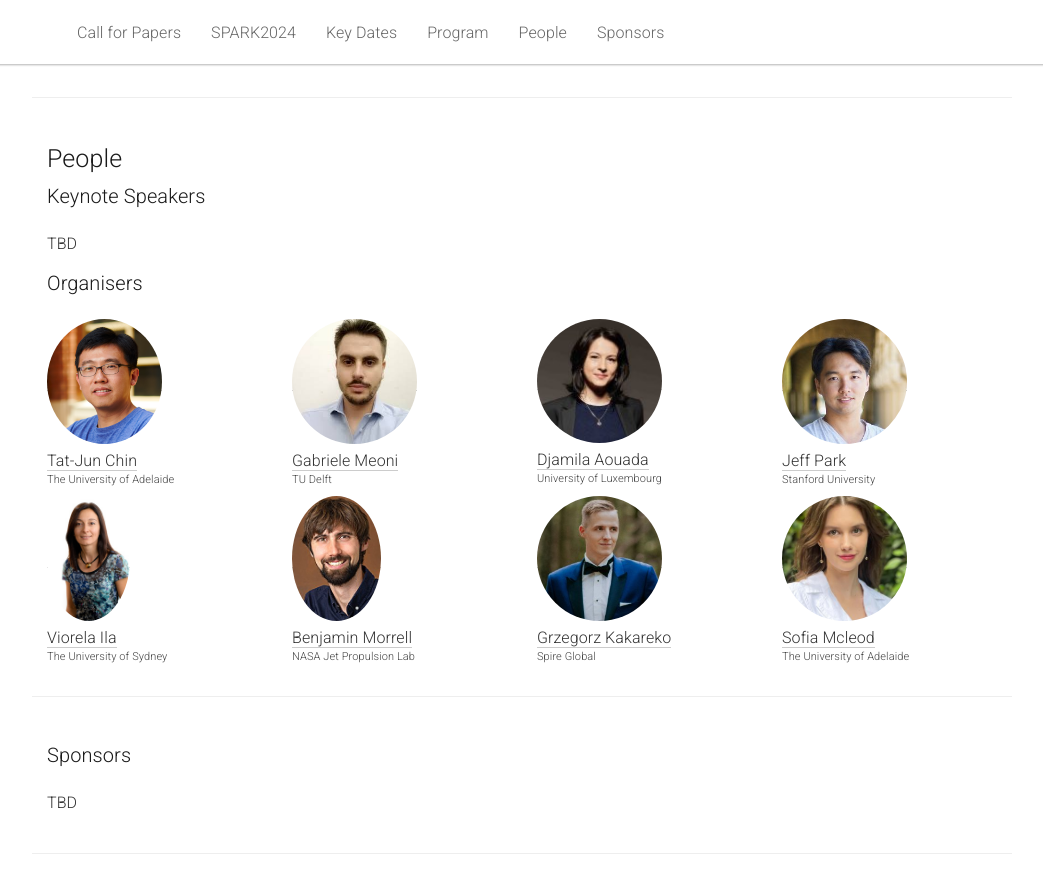
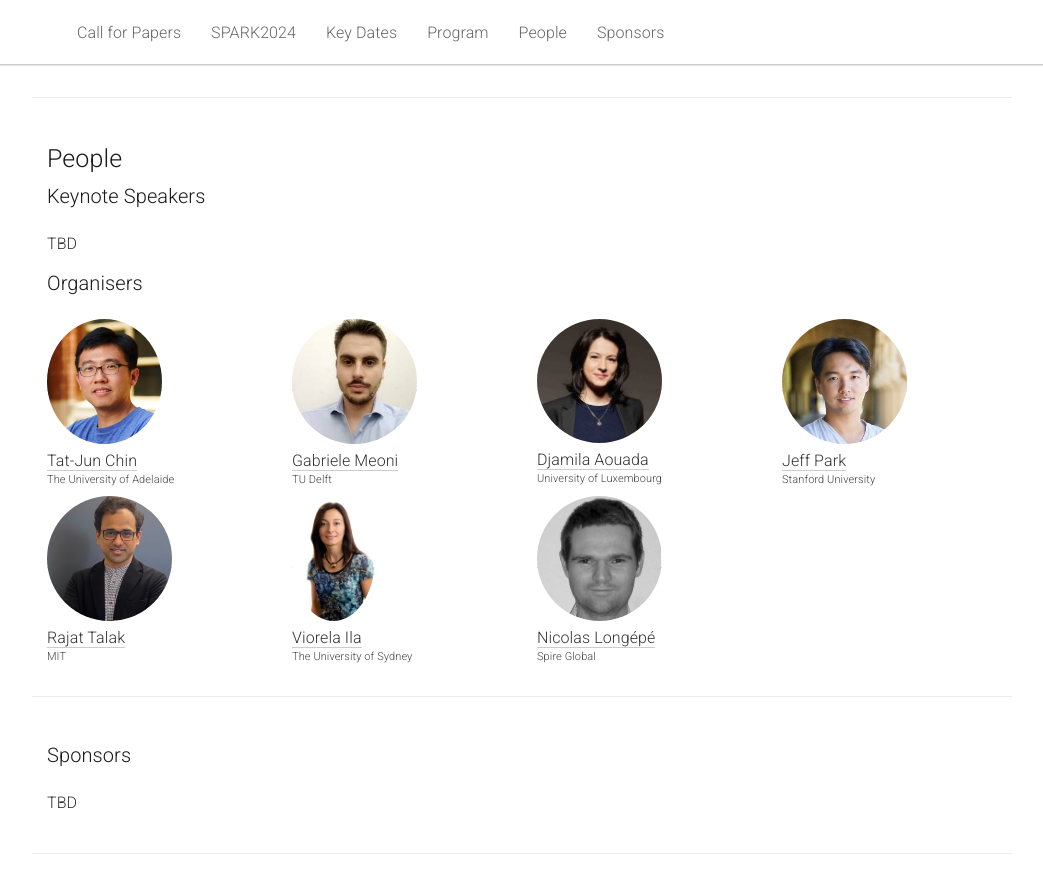
Before and after one commit to AIforSpace/2024, a Jekyll site: the page built from _pages/home.md, in a window 1280 px wide and 900 px high, scrolled down 2217 px. Shown: the top 893 px of the window, without its empty margins (118-1161 px from the left). Built offline with Jekyll 4.4.1, drawn with Linux system fonts in a browser that asks for light colours.

Commit message:
Update home.md

```diff
--- a/_pages/home.md
+++ b/_pages/home.md
@@ -233,7 +233,7 @@ acknowledgements: ""
 
   <div class="col-xs-3 col-sm-3">
     <a href="https://slab.stanford.edu/people/jeff-park">
-      <img class="people-pic" src="{{ "/static/img/people/binfeng.jpeg" | prepend:site.baseurl }}">
+      <img class="people-pic" src="{{ "/static/img/people/jeff.jpg" | prepend:site.baseurl }}">
     </a>
     <div class="people-name">
       <a href="https://slab.stanford.edu/people/jeff-park">Jeff Park</a>
@@ -246,6 +246,16 @@ acknowledgements: ""
   <div class="row">
 
   <div class="col-xs-3 col-sm-3">
+    <a href="https://www.rajattalak.com/">
+      <img class="people-pic" src="{{ "/static/img/people/rajat.jpeg" | prepend:site.baseurl }}">
+    </a>
+    <div class="people-name">
+      <a href="https://www.rajattalak.com/">Rajat Talak</a>
+      <h6>MIT</h6>
+    </div>
+  </div>
+
+  <div class="col-xs-3 col-sm-3">
     <a href="https://www.sydney.edu.au/engineering/about/our-people/academic-staff/viorela-ila.html">
       <img class="people-pic" src="{{ "/static/img/people/viorela.jpeg" | prepend:site.baseurl }}">
     </a>
@@ -256,34 +266,15 @@ acknowledgements: ""
   </div>
 
   <div class="col-xs-3 col-sm-3">
-    <a href="https://www-robotics.jpl.nasa.gov/who-we-are/people/benjamin_morrell/">
-      <img class="people-pic" src="{{ "/static/img/people/ben.jpg" | prepend:site.baseurl }}">
+    <a href="https://it.linkedin.com/in/nicolaslongepe/en">
+      <img class="people-pic" src="{{ "/static/img/people/nicolas.jpeg" | prepend:site.baseurl }}">
     </a>
     <div class="people-name">
-      <a href="https://www-robotics.jpl.nasa.gov/who-we-are/people/benjamin_morrell/">Benjamin Morrell</a>
-      <h6>NASA Jet Propulsion Lab</h6>
-    </div>
-  </div>
-
-  <div class="col-xs-3 col-sm-3">
-    <a href="https://g-kakareko.github.io/index.html">
-      <img class="people-pic" src="{{ "/static/img/people/grzegorz.jpeg" | prepend:site.baseurl }}">
-    </a>
-    <div class="people-name">
-      <a href="https://g-kakareko.github.io/index.html">Grzegorz Kakareko</a>
+      <a href="https://it.linkedin.com/in/nicolaslongepe/en">Nicolas Long&eacute;p&eacute;</a>
       <h6>Spire Global</h6>
     </div>
   </div>
 
-  <div class="col-xs-3 col-sm-3">
-    <a href="https://www.linkedin.com/in/sofia-mcleod/">
-      <img class="people-pic" src="{{ "/static/img/people/sofia.jpeg" | prepend:site.baseurl }}">
-    </a>
-    <div class="people-name">
-      <a href="https://www.linkedin.com/in/sofia-mcleod/">Sofia Mcleod</a>
-      <h6>The University of Adelaide</h6>
-    </div>
-  </div>
 </div>
 
 <div class="row" id="sponsors">
```
